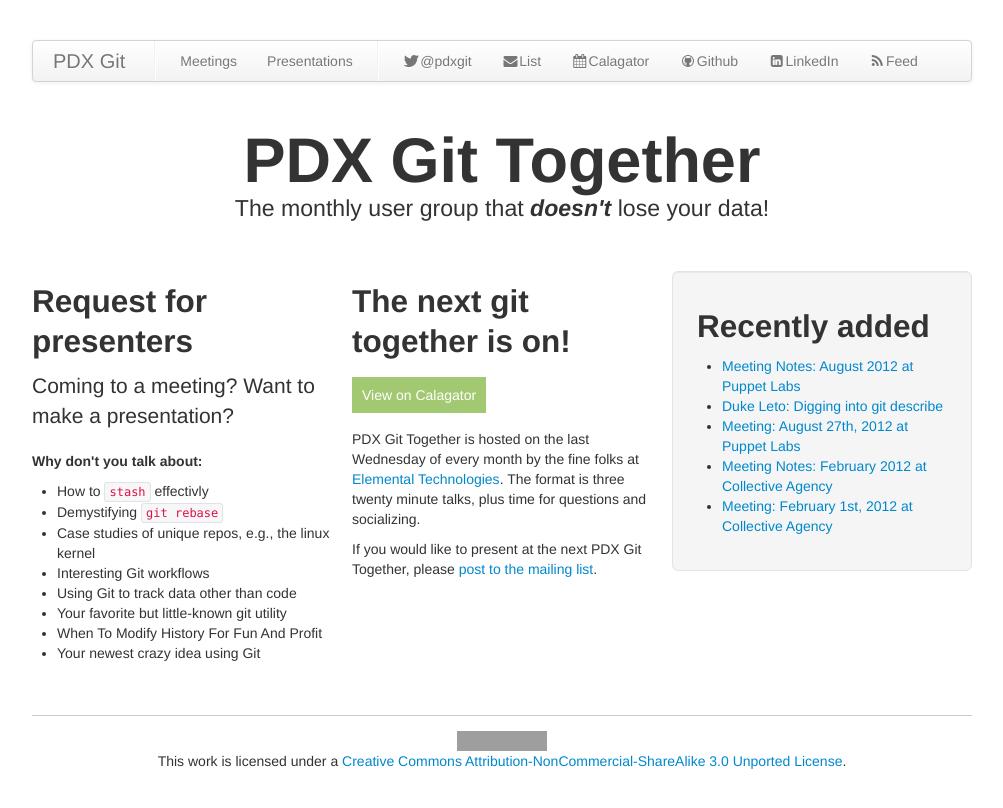
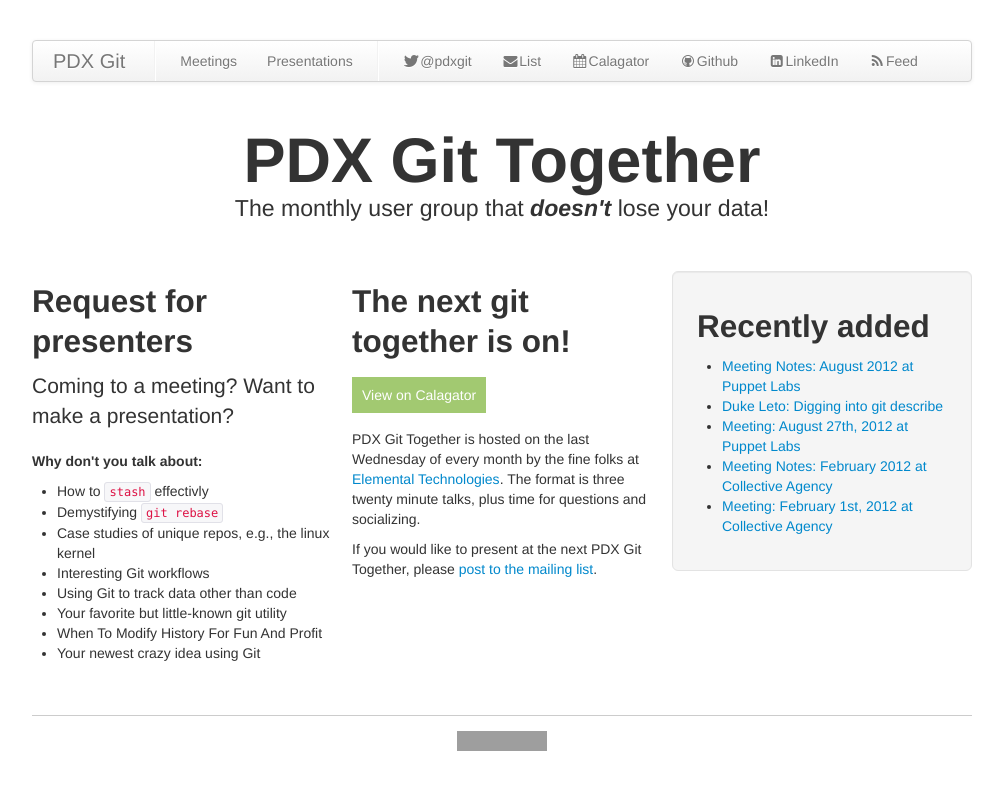
Before and after one commit to pdxgit/pdxgit.github.com, a Jekyll site: the page built from index.html, in a window 1280 px wide. Shown: the top 808 px of the page, without its empty margins (138-1141 px from the left). Built offline with Jekyll 4.4.1, drawn with Linux system fonts in a browser that asks for light colours; Markdown is read by kramdown in place of the engine named in the settings; grey boxes are pictures that could not be loaded.

Commit message:
A license image and link should be enough, but leave the ugly wording in as a comment

```diff
--- a/_includes/_footer.html
+++ b/_includes/_footer.html
@@ -1,3 +1,6 @@
 <footer class='site'>
-  <a rel="license" href="http://creativecommons.org/licenses/by-nc-sa/3.0/deed.en_US"><img alt="Creative Commons License" style="border-width:0" src="http://i.creativecommons.org/l/by-nc-sa/3.0/88x31.png" /></a><br />This work is licensed under a <a rel="license" href="http://creativecommons.org/licenses/by-nc-sa/3.0/deed.en_US">Creative Commons Attribution-NonCommercial-ShareAlike 3.0 Unported License</a>.
+  <a rel="license" href="http://creativecommons.org/licenses/by-nc-sa/3.0/deed.en_US"><img alt="Creative Commons License" style="border-width:0" src="http://i.creativecommons.org/l/by-nc-sa/3.0/88x31.png" /></a>
+ <!--
+  This work is licensed under a <a rel="license" href="http://creativecommons.org/licenses/by-nc-sa/3.0/deed.en_US">Creative Commons Attribution-NonCommercial-ShareAlike 3.0 Unported License</a>.
+  -->
 </footer>
```
